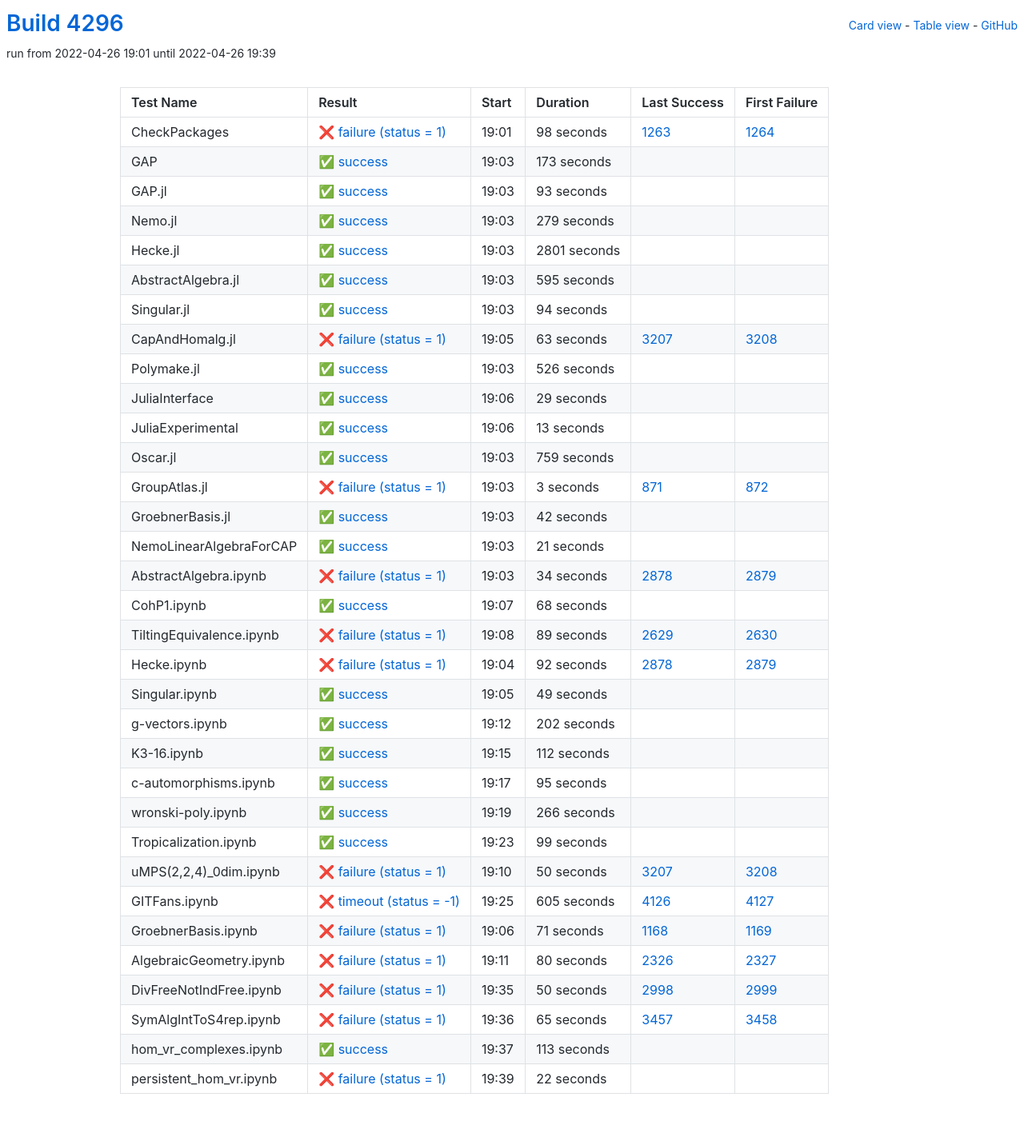
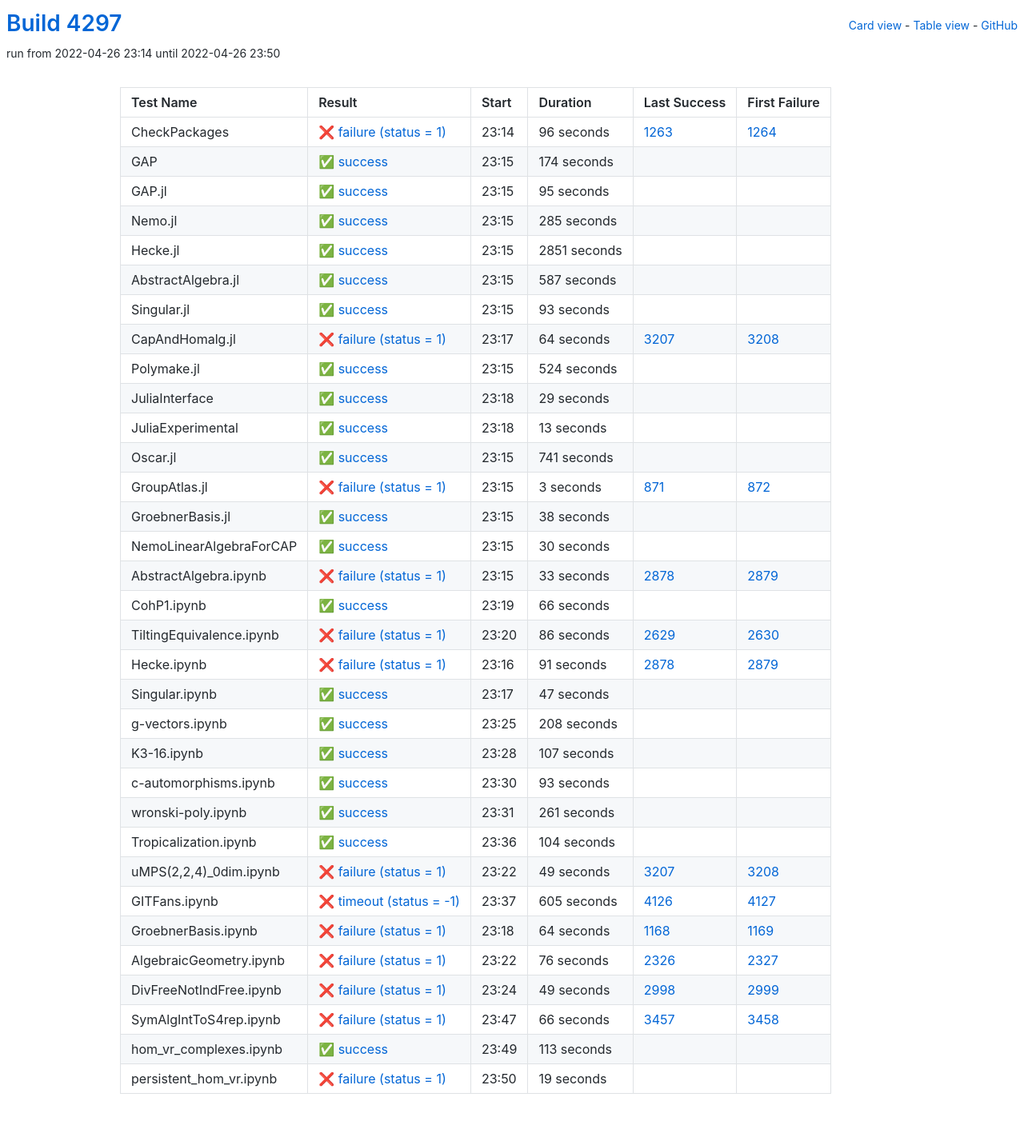
Before and after one commit to oscar-system/oscar-ci-status-stable, a Jekyll site: the page built from table.html, in a window 1280 px wide. Shown: the whole page at 80% size. Built offline with Jekyll 4.4.1, drawn with Linux system fonts in a browser that asks for light colours.

Commit message:
Build #4297

```diff
--- a/_data/ci.yml
+++ b/_data/ci.yml
@@ -1,6 +1,6 @@
 ---
-build: 4296
-build_url: https://oscarci.mathematik.uni-kl.de/job/oscar-stable/4296/
+build: 4297
+build_url: https://oscarci.mathematik.uni-kl.de/job/oscar-stable/4297/
 job: oscar-stable
 organization: oscar-system
 repo: oscar-ci-status-stable
@@ -8,32 +8,80 @@ repourl: https://github.com/oscar-system/oscar-ci-status-stable
 tests:
 - name: CheckPackages
   id: checkpackages
-  log: https://oscarci.mathematik.uni-kl.de/job/oscar-stable/4296/artifact/logs/build-4296/CheckPackages.log
-  start: 2022-04-26 19:01
+  log: https://oscarci.mathematik.uni-kl.de/job/oscar-stable/4297/artifact/logs/build-4297/CheckPackages.log
+  start: 2022-04-26 23:14
   success: false
   exitcode: 1
   status: failure
-  duration: 98
+  duration: 96
   last_success: 1263
   last_success_url: https://oscarci.mathematik.uni-kl.de/job/oscar-stable/1263/
   first_failure: 1264
   first_failure_url: https://oscarci.mathematik.uni-kl.de/job/oscar-stable/1264/
 - name: GAP
   id: gap
-  log: https://oscarci.mathematik.uni-kl.de/job/oscar-stable/4296/artifact/logs/build-4296/GAP.log
-  start: 2022-04-26 19:03
+  log: https://oscarci.mathematik.uni-kl.de/job/oscar-stable/4297/artifact/logs/build-4297/GAP.log
+  start: 2022-04-26 23:15
   success: true
   exitcode: 0
   status: success
-  duration: 173
+  duration: 174
   last_success: false
   last_success_url:
   first_failure: false
   first_failure_url:
 - name: GAP.jl
   id: gap-jl
-  log: https://oscarci.mathematik.uni-kl.de/job/oscar-stable/4296/artifact/logs/build-4296/GAP.jl.log
-  start: 2022-04-26 19:03
+  log: https://oscarci.mathematik.uni-kl.de/job/oscar-stable/4297/artifact/logs/build-4297/GAP.jl.log
+  start: 2022-04-26 23:15
+  success: true
+  exitcode: 0
+  status: success
+  duration: 95
+  last_success: false
+  last_success_url:
+  first_failure: false
+  first_failure_url:
+- name: Nemo.jl
+  id: nemo-jl
+  log: https://oscarci.mathematik.uni-kl.de/job/oscar-stable/4297/artifact/logs/build-4297/Nemo.jl.log
+  start: 2022-04-26 23:15
+  success: true
+  exitcode: 0
+  status: success
+  duration: 285
+  last_success: false
+  last_success_url:
+  first_failure: false
+  first_failure_url:
+- name: Hecke.jl
+  id: hecke-jl
+  log: https://oscarci.mathematik.uni-kl.de/job/oscar-stable/4297/artifact/logs/build-4297/Hecke.jl.log
+  start: 2022-04-26 23:15
+  success: true
+  exitcode: 0
+  status: success
+  duration: 2851
+  last_success: false
+  last_success_url:
+  first_failure: false
+  first_failure_url:
+- name: AbstractAlgebra.jl
+  id: abstractalgebra-jl
+  log: https://oscarci.mathematik.uni-kl.de/job/oscar-stable/4297/artifact/logs/build-4297/AbstractAlgebra.jl.log
+  start: 2022-04-26 23:15
+  success: true
+  exitcode: 0
+  status: success
+  duration: 587
+  last_success: false
+  last_success_url:
+  first_failure: false
+  first_failure_url:
+- name: Singular.jl
+  id: singular-jl
+  log: https://oscarci.mathematik.uni-kl.de/job/oscar-stable/4297/artifact/logs/build-4297/Singular.jl.log
+  start: 2022-04-26 23:15
   success: true
   exitcode: 0
   status: success
@@ -42,82 +90,34 @@ tests:
   last_success_url:
   first_failure: false
   first_failure_url:
-- name: Nemo.jl
-  id: nemo-jl
-  log: https://oscarci.mathematik.uni-kl.de/job/oscar-stable/4296/artifact/logs/build-4296/Nemo.jl.log
-  start: 2022-04-26 19:03
-  success: true
-  exitcode: 0
-  status: success
-  duration: 279
-  last_success: false
-  last_success_url:
-  first_failure: false
-  first_failure_url:
-- name: Hecke.jl
-  id: hecke-jl
-  log: https://oscarci.mathematik.uni-kl.de/job/oscar-stable/4296/artifact/logs/build-4296/Hecke.jl.log
-  start: 2022-04-26 19:03
-  success: true
-  exitcode: 0
-  status: success
-  duration: 2801
-  last_success: false
-  last_success_url:
-  first_failure: false
-  first_failure_url:
-- name: AbstractAlgebra.jl
-  id: abstractalgebra-jl
-  log: https://oscarci.mathematik.uni-kl.de/job/oscar-stable/4296/artifact/logs/build-4296/AbstractAlgebra.jl.log
-  start: 2022-04-26 19:03
-  success: true
-  exitcode: 0
-  status: success
-  duration: 595
-  last_success: false
-  last_success_url:
-  first_failure: false
-  first_failure_url:
-- name: Singular.jl
-  id: singular-jl
-  log: https://oscarci.mathematik.uni-kl.de/job/oscar-stable/4296/artifact/logs/build-4296/Singular.jl.log
-  start: 2022-04-26 19:03
-  success: true
-  exitcode: 0
-  status: success
-  duration: 94
-  last_success: false
-  last_success_url:
-  first_failure: false
-  first_failure_url:
 - name: CapAndHomalg.jl
   id: capandhomalg-jl
-  log: https://oscarci.mathematik.uni-kl.de/job/oscar-stable/4296/artifact/logs/build-4296/CapAndHomalg.jl.log
-  start: 2022-04-26 19:05
+  log: https://oscarci.mathematik.uni-kl.de/job/oscar-stable/4297/artifact/logs/build-4297/CapAndHomalg.jl.log
+  start: 2022-04-26 23:17
   success: false
   exitcode: 1
   status: failure
-  duration: 63
+  duration: 64
   last_success: 3207
   last_success_url: https://oscarci.mathematik.uni-kl.de/job/oscar-stable/3207/
   first_failure: 3208
   first_failure_url: https://oscarci.mathematik.uni-kl.de/job/oscar-stable/3208/
 - name: Polymake.jl
   id: polymake-jl
-  log: https://oscarci.mathematik.uni-kl.de/job/oscar-stable/4296/artifact/logs/build-4296/Polymake.jl.log
-  start: 2022-04-26 19:03
+  log: https://oscarci.mathematik.uni-kl.de/job/oscar-stable/4297/artifact/logs/build-4297/Polymake.jl.log
+  start: 2022-04-26 23:15
   success: true
   exitcode: 0
   status: success
-  duration: 526
+  duration: 524
   last_success: false
   last_success_url:
   first_failure: false
   first_failure_url:
 - name: JuliaInterface
   id: juliainterface
-  log: https://oscarci.mathematik.uni-kl.de/job/oscar-stable/4296/artifact/logs/build-4296/JuliaInterface.log
-  start: 2022-04-26 19:06
+  log: https://oscarci.mathematik.uni-kl.de/job/oscar-stable/4297/artifact/logs/build-4297/JuliaInterface.log
+  start: 2022-04-26 23:18
   success: true
   exitcode: 0
   status: success
@@ -128,8 +128,8 @@ tests:
   first_failure_url:
 - name: JuliaExperimental
   id: juliaexperimental
-  log: https://oscarci.mathematik.uni-kl.de/job/oscar-stable/4296/artifact/logs/build-4296/JuliaExperimental.log
-  start: 2022-04-26 19:06
+  log: https://oscarci.mathematik.uni-kl.de/job/oscar-stable/4297/artifact/logs/build-4297/JuliaExperimental.log
+  start: 2022-04-26 23:18
   success: true
   exitcode: 0
   status: success
@@ -140,20 +140,20 @@ tests:
   first_failure_url:
 - name: Oscar.jl
   id: oscar-jl
-  log: https://oscarci.mathematik.uni-kl.de/job/oscar-stable/4296/artifact/logs/build-4296/Oscar.jl.log
-  start: 2022-04-26 19:03
+  log: https://oscarci.mathematik.uni-kl.de/job/oscar-stable/4297/artifact/logs/build-4297/Oscar.jl.log
+  start: 2022-04-26 23:15
   success: true
   exitcode: 0
   status: success
-  duration: 759
+  duration: 741
   last_success: false
   last_success_url:
   first_failure: false
   first_failure_url:
 - name: GroupAtlas.jl
   id: groupatlas-jl
-  log: https://oscarci.mathematik.uni-kl.de/job/oscar-stable/4296/artifact/logs/build-4296/GroupAtlas.jl.log
-  start: 2022-04-26 19:03
+  log: https://oscarci.mathematik.uni-kl.de/job/oscar-stable/4297/artifact/logs/build-4297/GroupAtlas.jl.log
+  start: 2022-04-26 23:15
   success: false
   exitcode: 1
   status: failure
@@ -164,164 +164,164 @@ tests:
   first_failure_url: https://oscarci.mathematik.uni-kl.de/job/oscar-stable/872/
 - name: GroebnerBasis.jl
   id: groebnerbasis-jl
-  log: https://oscarci.mathematik.uni-kl.de/job/oscar-stable/4296/artifact/logs/build-4296/GroebnerBasis.jl.log
-  start: 2022-04-26 19:03
+  log: https://oscarci.mathematik.uni-kl.de/job/oscar-stable/4297/artifact/logs/build-4297/GroebnerBasis.jl.log
+  start: 2022-04-26 23:15
   success: true
   exitcode: 0
   status: success
-  duration: 42
+  duration: 38
   last_success: false
   last_success_url:
   first_failure: false
   first_failure_url:
 - name: NemoLinearAlgebraForCAP
   id: nemolinearalgebraforcap
-  log: https://oscarci.mathematik.uni-kl.de/job/oscar-stable/4296/artifact/logs/build-4296/NemoLinearAlgebraForCAP.log
-  start: 2022-04-26 19:03
+  log: https://oscarci.mathematik.uni-kl.de/job/oscar-stable/4297/artifact/logs/build-4297/NemoLinearAlgebraForCAP.log
+  start: 2022-04-26 23:15
   success: true
   exitcode: 0
   status: success
-  duration: 21
+  duration: 30
   last_success: false
   last_success_url:
   first_failure: false
   first_failure_url:
 - name: AbstractAlgebra.ipynb
   id: abstractalgebra-ipynb
-  log: https://oscarci.mathematik.uni-kl.de/job/oscar-stable/4296/artifact/logs/build-4296/AbstractAlgebra.ipynb.log
-  start: 2022-04-26 19:03
+  log: https://oscarci.mathematik.uni-kl.de/job/oscar-stable/4297/artifact/logs/build-4297/AbstractAlgebra.ipynb.log
+  start: 2022-04-26 23:15
   success: false
   exitcode: 1
   status: failure
-  duration: 34
+  duration: 33
   last_success: 2878
   last_success_url: https://oscarci.mathematik.uni-kl.de/job/oscar-stable/2878/
   first_failure: 2879
   first_failure_url: https://oscarci.mathematik.uni-kl.de/job/oscar-stable/2879/
 - name: CohP1.ipynb
   id: cohp1-ipynb
-  log: https://oscarci.mathematik.uni-kl.de/job/oscar-stable/4296/artifact/logs/build-4296/CohP1.ipynb.log
-  start: 2022-04-26 19:07
+  log: https://oscarci.mathematik.uni-kl.de/job/oscar-stable/4297/artifact/logs/build-4297/CohP1.ipynb.log
+  start: 2022-04-26 23:19
   success: true
   exitcode: 0
   status: success
-  duration: 68
+  duration: 66
   last_success: false
   last_success_url:
   first_failure: false
   first_failure_url:
 - name: TiltingEquivalence.ipynb
   id: tiltingequivalence-ipynb
-  log: https://oscarci.mathematik.uni-kl.de/job/oscar-stable/4296/artifact/logs/build-4296/TiltingEquivalence.ipynb.log
-  start: 2022-04-26 19:08
+  log: https://oscarci.mathematik.uni-kl.de/job/oscar-stable/4297/artifact/logs/build-4297/TiltingEquivalence.ipynb.log
+  start: 2022-04-26 23:20
   success: false
   exitcode: 1
   status: failure
-  duration: 89
+  duration: 86
   last_success: 2629
   last_success_url: https://oscarci.mathematik.uni-kl.de/job/oscar-stable/2629/
   first_failure: 2630
   first_failure_url: https://oscarci.mathematik.uni-kl.de/job/oscar-stable/2630/
 - name: Hecke.ipynb
   id: hecke-ipynb
-  log: https://oscarci.mathematik.uni-kl.de/job/oscar-stable/4296/artifact/logs/build-4296/Hecke.ipynb.log
-  start: 2022-04-26 19:04
+  log: https://oscarci.mathematik.uni-kl.de/job/oscar-stable/4297/artifact/logs/build-4297/Hecke.ipynb.log
+  start: 2022-04-26 23:16
   success: false
   exitcode: 1
   status: failure
-  duration: 92
+  duration: 91
   last_success: 2878
   last_success_url: https://oscarci.mathematik.uni-kl.de/job/oscar-stable/2878/
   first_failure: 2879
   first_failure_url: https://oscarci.mathematik.uni-kl.de/job/oscar-stable/2879/
 - name: Singular.ipynb
   id: singular-ipynb
-  log: https://oscarci.mathematik.uni-kl.de/job/oscar-stable/4296/artifact/logs/build-4296/Singular.ipynb.log
-  start: 2022-04-26 19:05
+  log: https://oscarci.mathematik.uni-kl.de/job/oscar-stable/4297/artifact/logs/build-4297/Singular.ipynb.log
+  start: 2022-04-26 23:17
   success: true
   exitcode: 0
   status: success
-  duration: 49
+  duration: 47
   last_success: false
   last_success_url:
   first_failure: false
   first_failure_url:
 - name: g-vectors.ipynb
   id: g-vectors-ipynb
-  log: https://oscarci.mathematik.uni-kl.de/job/oscar-stable/4296/artifact/logs/build-4296/g-vectors.ipynb.log
-  start: 2022-04-26 19:12
+  log: https://oscarci.mathematik.uni-kl.de/job/oscar-stable/4297/artifact/logs/build-4297/g-vectors.ipynb.log
+  start: 2022-04-26 23:25
   success: true
   exitcode: 0
   status: success
-  duration: 202
+  duration: 208
   last_success: false
   last_success_url:
   first_failure: false
   first_failure_url:
 - name: K3-16.ipynb
   id: k3-16-ipynb
-  log: https://oscarci.mathematik.uni-kl.de/job/oscar-stable/4296/artifact/logs/build-4296/K3-16.ipynb.log
-  start: 2022-04-26 19:15
+  log: https://oscarci.mathematik.uni-kl.de/job/oscar-stable/4297/artifact/logs/build-4297/K3-16.ipynb.log
+  start: 2022-04-26 23:28
   success: true
   exitcode: 0
   status: success
-  duration: 112
+  duration: 107
   last_success: false
   last_success_url:
   first_failure: false
   first_failure_url:
 - name: c-automorphisms.ipynb
   id: c-automorphisms-ipynb
-  log: https://oscarci.mathematik.uni-kl.de/job/oscar-stable/4296/artifact/logs/build-4296/c-automorphisms.ipynb.log
-  start: 2022-04-26 19:17
+  log: https://oscarci.mathematik.uni-kl.de/job/oscar-stable/4297/artifact/logs/build-4297/c-automorphisms.ipynb.log
+  start: 2022-04-26 23:30
   success: true
   exitcode: 0
   status: success
-  duration: 95
+  duration: 93
   last_success: false
   last_success_url:
   first_failure: false
   first_failure_url:
 - name: wronski-poly.ipynb
   id: wronski-poly-ipynb
-  log: https://oscarci.mathematik.uni-kl.de/job/oscar-stable/4296/artifact/logs/build-4296/wronski-poly.ipynb.log
-  start: 2022-04-26 19:19
+  log: https://oscarci.mathematik.uni-kl.de/job/oscar-stable/4297/artifact/logs/build-4297/wronski-poly.ipynb.log
+  start: 2022-04-26 23:31
   success: true
   exitcode: 0
   status: success
-  duration: 266
+  duration: 261
   last_success: false
   last_success_url:
   first_failure: false
   first_failure_url:
 - name: Tropicalization.ipynb
   id: tropicalization-ipynb
-  log: https://oscarci.mathematik.uni-kl.de/job/oscar-stable/4296/artifact/logs/build-4296/Tropicalization.ipynb.log
-  start: 2022-04-26 19:23
+  log: https://oscarci.mathematik.uni-kl.de/job/oscar-stable/4297/artifact/logs/build-4297/Tropicalization.ipynb.log
+  start: 2022-04-26 23:36
   success: true
   exitcode: 0
   status: success
-  duration: 99
+  duration: 104
   last_success: false
   last_success_url:
   first_failure: false
   first_failure_url:
 - name: uMPS(2,2,4)_0dim.ipynb
   id: umps-2-2-4-0dim-ipynb
-  log: https://oscarci.mathematik.uni-kl.de/job/oscar-stable/4296/artifact/logs/build-4296/uMPS-2-2-4-_0dim.ipynb.log
-  start: 2022-04-26 19:10
+  log: https://oscarci.mathematik.uni-kl.de/job/oscar-stable/4297/artifact/logs/build-4297/uMPS-2-2-4-_0dim.ipynb.log
+  start: 2022-04-26 23:22
   success: false
   exitcode: 1
   status: failure
-  duration: 50
+  duration: 49
   last_success: 3207
   last_success_url: https://oscarci.mathematik.uni-kl.de/job/oscar-stable/3207/
   first_failure: 3208
   first_failure_url: https://oscarci.mathematik.uni-kl.de/job/oscar-stable/3208/
 - name: GITFans.ipynb
   id: gitfans-ipynb
-  log: https://oscarci.mathematik.uni-kl.de/job/oscar-stable/4296/artifact/logs/build-4296/GITFans.ipynb.log
-  start: 2022-04-26 19:25
+  log: https://oscarci.mathematik.uni-kl.de/job/oscar-stable/4297/artifact/logs/build-4297/GITFans.ipynb.log
+  start: 2022-04-26 23:37
   success: false
   exitcode: -1
   status: timeout
@@ -332,56 +332,56 @@ tests:
   first_failure_url: https://oscarci.mathematik.uni-kl.de/job/oscar-stable/4127/
 - name: GroebnerBasis.ipynb
   id: groebnerbasis-ipynb
-  log: https://oscarci.mathematik.uni-kl.de/job/oscar-stable/4296/artifact/logs/build-4296/GroebnerBasis.ipynb.log
-  start: 2022-04-26 19:06
+  log: https://oscarci.mathematik.uni-kl.de/job/oscar-stable/4297/artifact/logs/build-4297/GroebnerBasis.ipynb.log
+  start: 2022-04-26 23:18
   success: false
   exitcode: 1
   status: failure
-  duration: 71
+  duration: 64
   last_success: 1168
   last_success_url: https://oscarci.mathematik.uni-kl.de/job/oscar-stable/1168/
   first_failure: 1169
   first_failure_url: https://oscarci.mathematik.uni-kl.de/job/oscar-stable/1169/
 - name: AlgebraicGeometry.ipynb
   id: algebraicgeometry-ipynb
-  log: https://oscarci.mathematik.uni-kl.de/job/oscar-stable/4296/artifact/logs/build-4296/AlgebraicGeometry.ipynb.log
-  start: 2022-04-26 19:11
+  log: https://oscarci.mathematik.uni-kl.de/job/oscar-stable/4297/artifact/logs/build-4297/AlgebraicGeometry.ipynb.log
+  start: 2022-04-26 23:22
   success: false
   exitcode: 1
   status: failure
-  duration: 80
+  duration: 76
   last_success: 2326
   last_success_url: https://oscarci.mathematik.uni-kl.de/job/oscar-stable/2326/
   first_failure: 2327
   first_failure_url: https://oscarci.mathematik.uni-kl.de/job/oscar-stable/2327/
 - name: DivFreeNotIndFree.ipynb
   id: divfreenotindfree-ipynb
-  log: https://oscarci.mathematik.uni-kl.de/job/oscar-stable/4296/artifact/logs/build-4296/DivFreeNotIndFree.ipynb.log
-  start: 2022-04-26 19:35
+  log: https://oscarci.mathematik.uni-kl.de/job/oscar-stable/4297/artifact/logs/build-4297/DivFreeNotIndFree.ipynb.log
+  start: 2022-04-26 23:24
   success: false
   exitcode: 1
   status: failure
-  duration: 50
+  duration: 49
   last_success: 2998
   last_success_url: https://oscarci.mathematik.uni-kl.de/job/oscar-stable/2998/
   first_failure: 2999
   first_failure_url: https://oscarci.mathematik.uni-kl.de/job/oscar-stable/2999/
 - name: SymAlgIntToS4rep.ipynb
   id: symalginttos4rep-ipynb
-  log: https://oscarci.mathematik.uni-kl.de/job/oscar-stable/4296/artifact/logs/build-4296/SymAlgIntToS4rep.ipynb.log
-  start: 2022-04-26 19:36
+  log: https://oscarci.mathematik.uni-kl.de/job/oscar-stable/4297/artifact/logs/build-4297/SymAlgIntToS4rep.ipynb.log
+  start: 2022-04-26 23:47
   success: false
   exitcode: 1
   status: failure
-  duration: 65
+  duration: 66
   last_success: 3457
   last_success_url: https://oscarci.mathematik.uni-kl.de/job/oscar-stable/3457/
   first_failure: 3458
   first_failure_url: https://oscarci.mathematik.uni-kl.de/job/oscar-stable/3458/
 - name: hom_vr_complexes.ipynb
   id: hom-vr-complexes-ipynb
-  log: https://oscarci.mathematik.uni-kl.de/job/oscar-stable/4296/artifact/logs/build-4296/hom_vr_complexes.ipynb.log
-  start: 2022-04-26 19:37
+  log: https://oscarci.mathematik.uni-kl.de/job/oscar-stable/4297/artifact/logs/build-4297/hom_vr_complexes.ipynb.log
+  start: 2022-04-26 23:49
   success: true
   exitcode: 0
   status: success
@@ -392,12 +392,12 @@ tests:
   first_failure_url:
 - name: persistent_hom_vr.ipynb
   id: persistent-hom-vr-ipynb
-  log: https://oscarci.mathematik.uni-kl.de/job/oscar-stable/4296/artifact/logs/build-4296/persistent_hom_vr.ipynb.log
-  start: 2022-04-26 19:39
+  log: https://oscarci.mathematik.uni-kl.de/job/oscar-stable/4297/artifact/logs/build-4297/persistent_hom_vr.ipynb.log
+  start: 2022-04-26 23:50
   success: false
   exitcode: 1
   status: failure
-  duration: 22
+  duration: 19
   last_success: false
   last_success_url:
   first_failure: false
```
Also changed, not shown: README.md.
